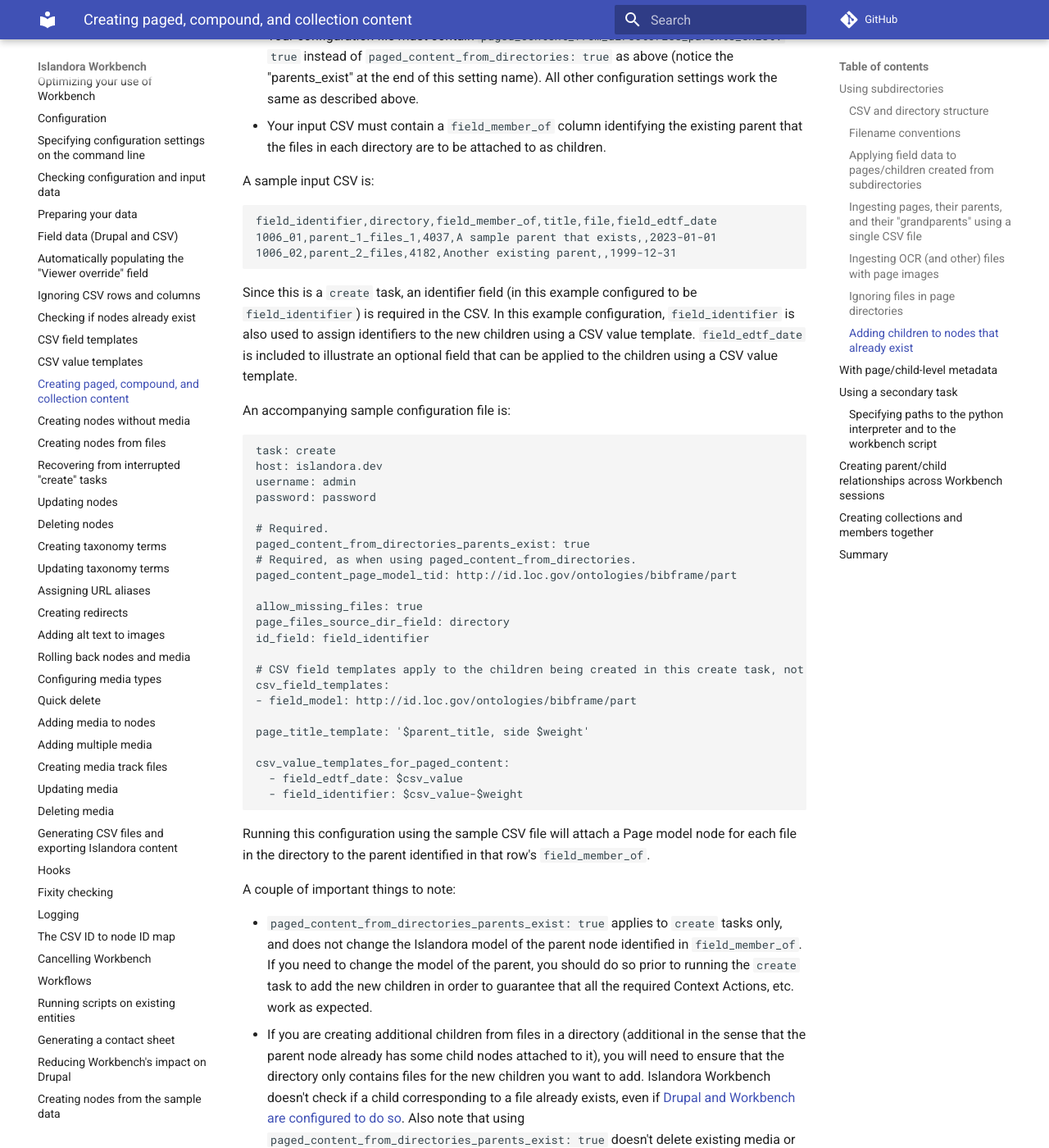
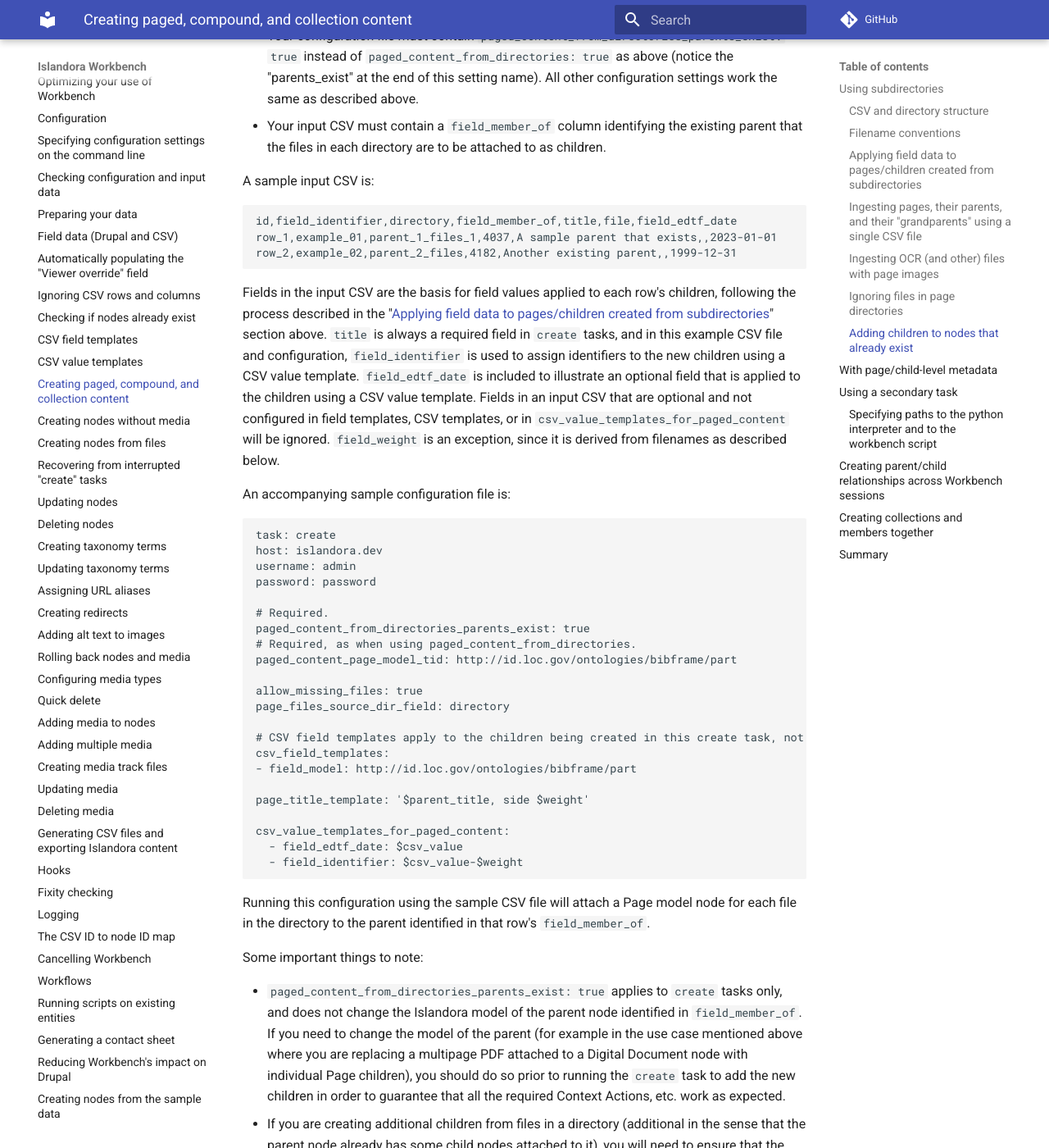
Before and after one commit to mjordan/islandora_workbench_docs, an MkDocs documentation site: the page built from docs/paged_and_compound.md, in a window 1280 px wide and 1400 px high, scrolled down 8754 px. Shown: the whole window at 82% size. Built offline with MkDocs 1.6.1 and Material for MkDocs 9.7.7, drawn with Linux system fonts in a browser that asks for light colours; comment, search, counter and statistics services are not loaded; some of the changed text lies outside the part shown.

Commit message:
Some more cleanups and edits.

````diff
--- a/docs/paged_and_compound.md
+++ b/docs/paged_and_compound.md
@@ -227,7 +227,7 @@
 
 The preceding documentation explains how to create pages/children from the contents of subdirectories at the same time as the parent node is being created from a row in the input CSV.
 
-The following documentation applies to creating pages/children from the contents of subdirectories *if the parent node already exists*. A use case for doing this is replacing the PDF attached to a Digital Document node with individual page nodes. Another situation where this method is useful is adding additional children to an existing Paged Content or Compound node.
+The documentation in this section applies to creating pages/children from the contents of subdirectories *if the parent node already exists*. A use case for doing this is replacing the PDF attached to a Digital Document node with individual page nodes. Another situation where this method is useful is adding additional children to an existing Paged Content or Compound node.
 
 In general, the configuration settings and input data structures described above apply in this situation, except for one difference in the configuration file and one difference in the input CSV:
 
@@ -237,12 +237,13 @@
 A sample input CSV is:
 
 ```csv
-field_identifier,directory,field_member_of,title,file,field_edtf_date
-1006_01,parent_1_files_1,4037,A sample parent that exists,,2023-01-01
-1006_02,parent_2_files,4182,Another existing parent,,1999-12-31
+id,field_identifier,directory,field_member_of,title,file,field_edtf_date
+row_1,example_01,parent_1_files_1,4037,A sample parent that exists,,2023-01-01
+row_2,example_02,parent_2_files,4182,Another existing parent,,1999-12-31
 ```
 
-Since this is a `create` task, an identifier field (in this example configured to be `field_identifier`) is required in the CSV. In this example configuration, `field_identifier` is also used to assign identifiers to the new children using a CSV value template. `field_edtf_date` is included to illustrate an optional field that can be applied to the children using a CSV value template.
+Fields in the input CSV are the basis for field values applied to each row's children, following the process described in the "[Applying field data to pages/children created from subdirectories](/islandora_workbench_docs/paged_and_compound/#applying-field-data-to-pageschildren-created-from-subdirectories)" section above. `title` is always a required field in `create` tasks, and in this example CSV file and configuration, `field_identifier` is used to assign identifiers to the new children using a CSV value template. `field_edtf_date` is included to illustrate an optional field that is applied to the children using a CSV value template. Fields in an input CSV that are optional and not configured in field templates, CSV templates, or in `csv_value_templates_for_paged_content` will be ignored. `field_weight` is an exception, since it is derived from filenames as described below.
+
 
 An accompanying sample configuration file is:
 
@@ -259,7 +260,6 @@
 
 allow_missing_files: true
 page_files_source_dir_field: directory
-id_field: field_identifier
 
 # CSV field templates apply to the children being created in this create task, not the existing parent.
 csv_field_templates:
@@ -274,10 +274,11 @@
 
 Running this configuration using the sample CSV file will attach a Page model node for each file in the directory to the parent identified in that row's `field_member_of`.
 
-A couple of important things to note:
+Some important things to note:
 
-* `paged_content_from_directories_parents_exist: true` applies to `create` tasks only, and does not change the Islandora model of the parent node identified in `field_member_of`. If you need to change the model of the parent, you should do so prior to running the `create` task to add the new children in order to guarantee that all the required Context Actions, etc. work as expected.
+* `paged_content_from_directories_parents_exist: true` applies to `create` tasks only, and does not change the Islandora model of the parent node identified in `field_member_of`. If you need to change the model of the parent (for example in the use case mentioned above where you are replacing a multipage PDF attached to a Digital Document node with individual Page children), you should do so prior to running the `create` task to add the new children in order to guarantee that all the required Context Actions, etc. work as expected.
 * If you are creating additional children from files in a directory (additional in the sense that the parent node already has some child nodes attached to it), you will need to ensure that the directory only contains files for the new children you want to add. Islandora Workbench doesn't check if a child corresponding to a file already exists, even if [Drupal and Workbench are configured to do so](https://mjordan.github.io/islandora_workbench_docs/checking_if_nodes_exist/). Also note that using `paged_content_from_directories_parents_exist: true` doesn't delete existing media or children from the target parent nodes. Children to be replaced need to be deleted separately before adding their replacements.
+* Related to the previous point, Workbench assigns the `field_weight` of children/pages directly from the sequence indicators embedded in filenames, so name your page/child files so they have a weight that is consistent with the weights of their existing siblings. For example, if the last-sorting Page node that already exists in a given parent has a weight of "20", and you are adding additional pages, the new pages' filenames should have sequence indicators of `-21`, `-22`, `-23`, etc., resulting in filenames like `newspaper_2001-10-03-21.tif`, `newspaper_2001-10-03-22.tif`, `newspaper_2001-10-03-23.tif` in your input directory. Using these sequence indicators will add pages 21, 22, and 23 to the target newspaper issue.
 
 
 ### With page/child-level metadata
````
